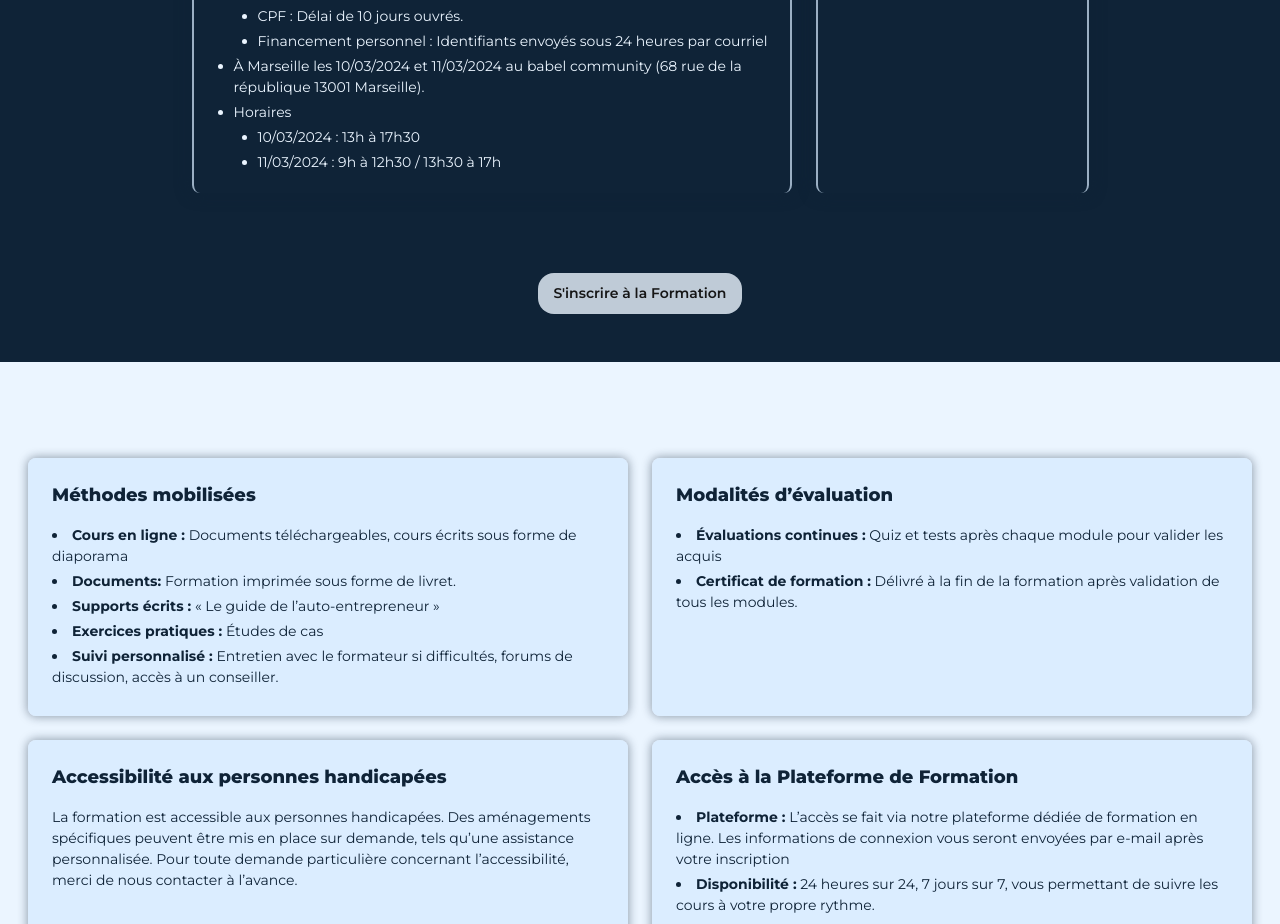
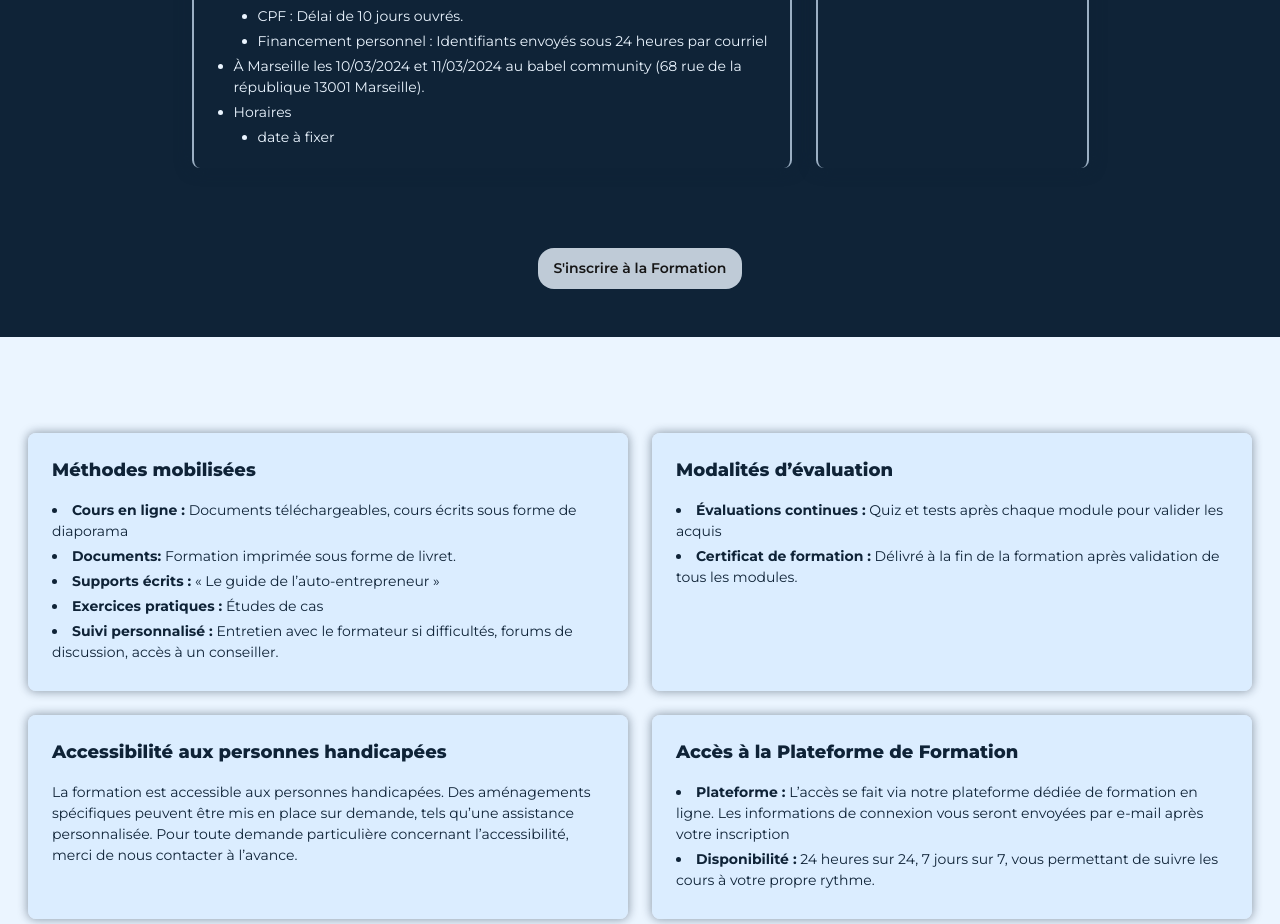
Before and after one commit to Studiophocea/Studiophocea, a Next.js app: page / in a window 1280 px wide. Shown: the part 4160-5084 px from the top of the page. Built offline with nearby package versions, Linux system fonts and the light colour scheme; a web font is replaced by a local one.

Commit message:
Update Content.ts

```diff
--- a/src/app/libs/data/Content.ts
+++ b/src/app/libs/data/Content.ts
@@ -181,8 +181,7 @@ const content = {
             horaires: {
                 title: "Horaires",
                 content: [
-                    "10/03/2024 : 13h à 17h30",
-                    "11/03/2024 : 9h à 12h30 / 13h30 à 17h"
+                    "date à fixer"
                 ]
             }
         },
```
